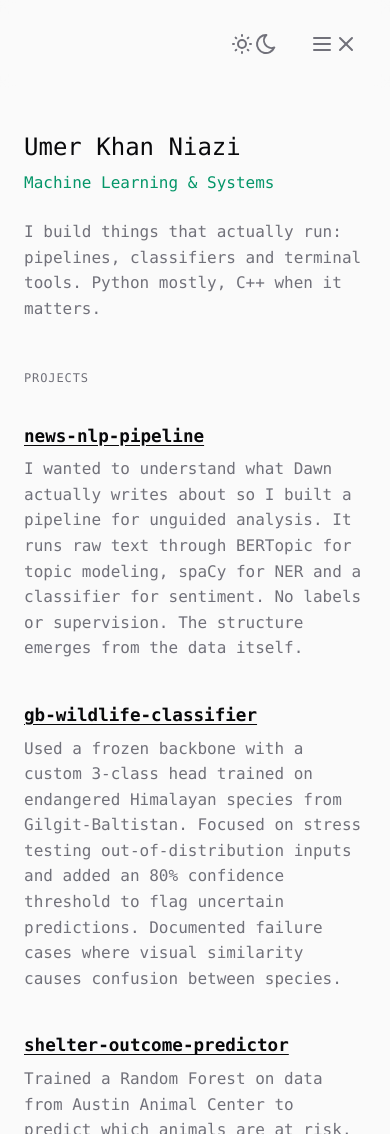
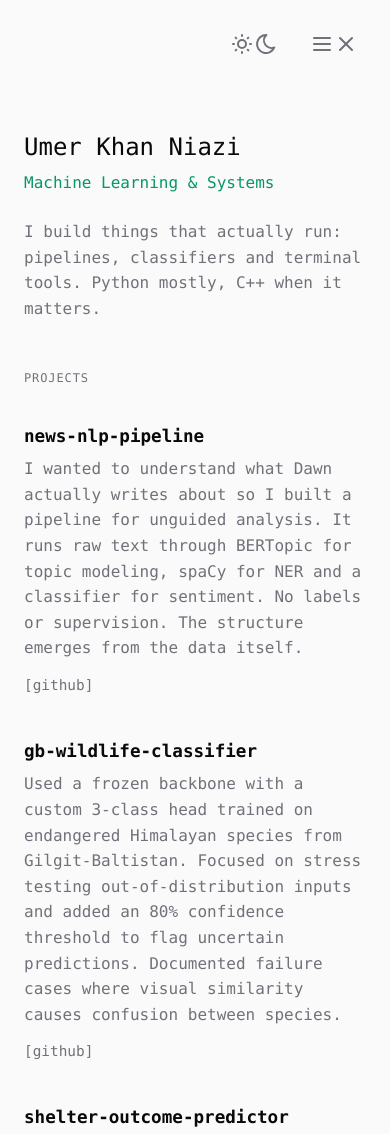
Before and after one commit to umerkniazi/umerkniazi.github.io, an Astro site: page / in a window 390 px wide. Shown: the top 1134 px of the page. Built offline with nearby package versions, Linux system fonts and the light colour scheme; Astro itself is replaced by a stand-in of ours.

Commit message:
Move project links from titles to a dedicated row below descriptions

```diff
--- a/src/components/Projects.astro
+++ b/src/components/Projects.astro
@@ -1,5 +1,4 @@
 ---
-import { IconArrowUpRight } from '@tabler/icons-react';
 import { siteConfig } from '../config';
 
 const { projects } = siteConfig;
@@ -10,27 +9,25 @@ const { projects } = siteConfig;
     <h2 class="section-heading">{projects.heading.title}</h2>
 
     <div class="projects-list">
-      {projects.featured.map(project => {
-        const githubLink = project.links.find(link => link.label.toLowerCase() === 'github');
+      {projects.featured.map(project => (
+        <article class="project-item">
+          <header>
+            <h3>{project.title}</h3>
+          </header>
 
-        return (
-          <article class="project-item">
-            <h3>
-              {githubLink ? (
-                <a href={githubLink.url} target="_blank" rel="noopener noreferrer" class="project-title-link project-name">
-                  {project.title}
-                  <span class="arrow">
-                    <IconArrowUpRight size={18} stroke={2} />
-                  </span>
+          <p>{project.description}</p>
+
+          {project.links && project.links.length > 0 && (
+            <div class="project-links-row">
+              {project.links.map(link => (
+                <a href={link.href || link.url} target="_blank" rel="noopener noreferrer" class="secondary-link">
+                  [{link.label.toLowerCase()}]
                 </a>
-              ) : (
-                project.title
-              )}
-            </h3>
-            <p>{project.description}</p>
-          </article>
-        );
-      })}
+              ))}
+            </div>
+          )}
+        </article>
+      ))}
     </div>
   </div>
 </section>
@@ -45,45 +42,36 @@ const { projects } = siteConfig;
   .project-item h3 {
     font-size: 1.1rem;
     margin-bottom: 0.4rem;
-  }
-
-  .project-title-link {
     color: var(--text);
     font-weight: bold;
-    text-decoration: none;
-    transition: color 0.2s ease;
-    display: inline-flex;
-    align-items: center;
-    gap: 0.2rem;
-  }
-
-  .project-title-link:hover {
-    color: var(--accent);
-  }
-
-  .arrow {
-    display: inline-flex;
-    align-items: center;
-    opacity: 0;
-    transition: opacity 0.2s ease;
-  }
-
-  .project-name:hover .arrow {
-    opacity: 1;
   }
 
   .project-item p {
     color: var(--text-muted);
+    margin-bottom: 0.8rem;
+  }
+
+  .project-links-row {
+    display: flex;
+    gap: 1rem;
+    font-size: 0.9rem;
+  }
+
+  .secondary-link {
+    color: var(--text-muted);
+    text-decoration: none;
+    transition: color 0.2s ease;
+    outline: none;
+  }
+
+  .secondary-link:hover,
+  .secondary-link:focus-visible {
+    color: var(--accent);
   }
 
   @media (max-width: 768px) {
-    .project-name {
-      text-decoration: underline;
-      text-underline-offset: 3px;
-    }
-
-    .project-name .arrow {
-      opacity: 0;
+    .project-links-row {
+      gap: 1.2rem;
     }
   }
 </style>
```
